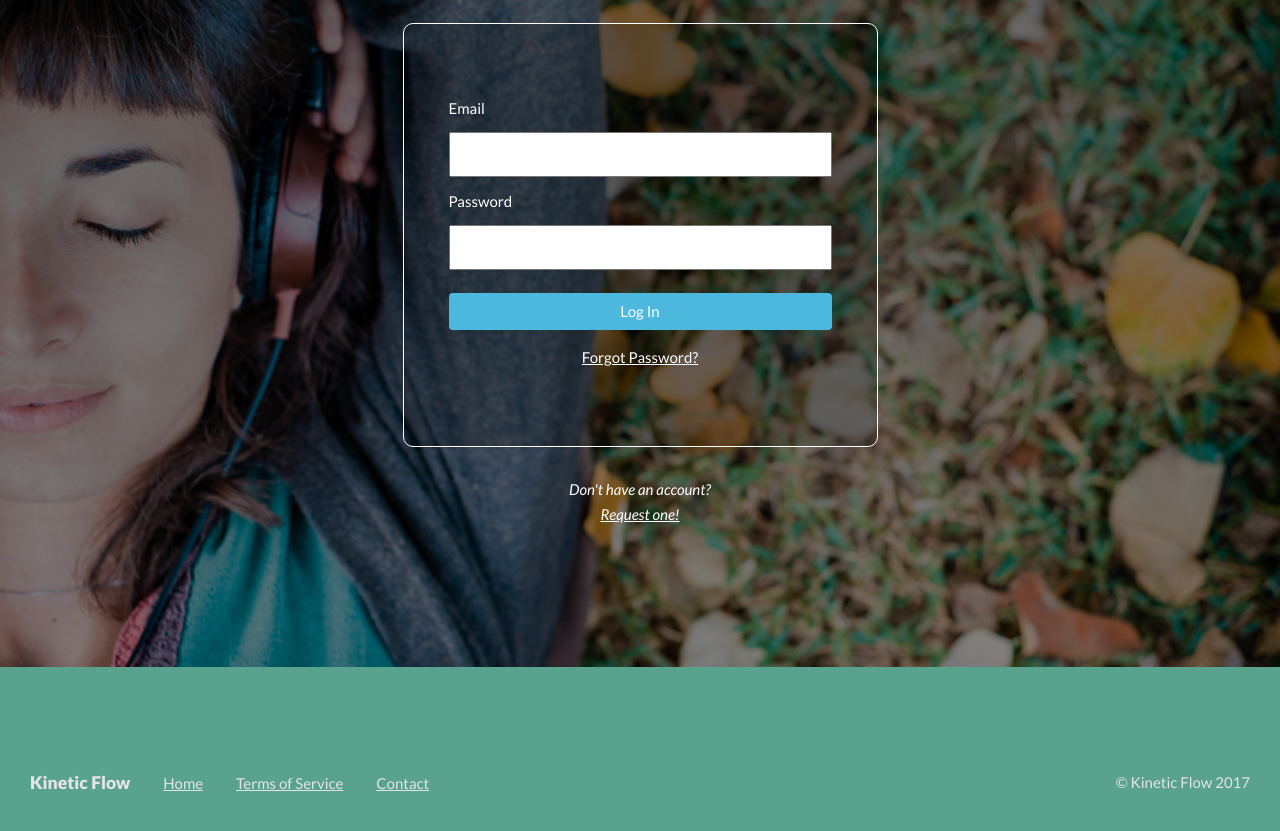
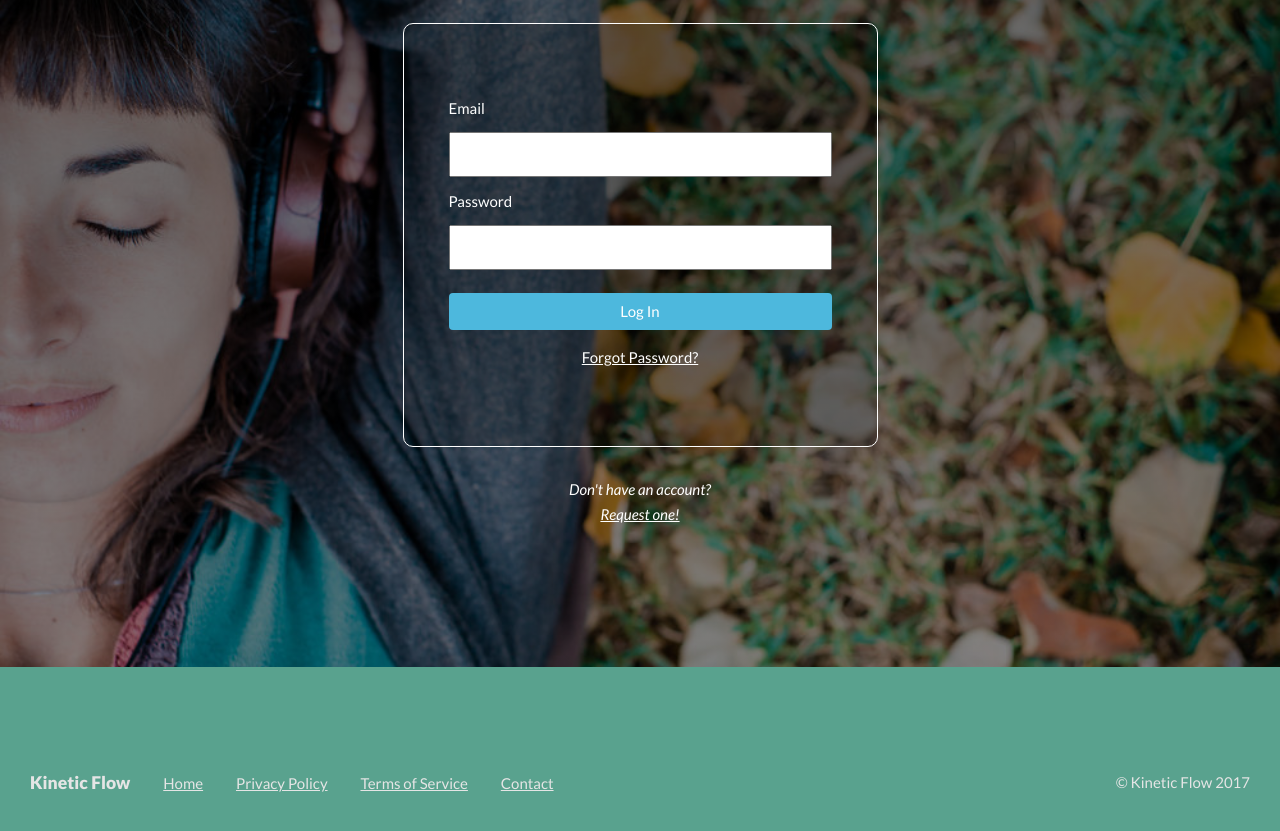
Before and after one commit to kineticflow/kineticflow, a plain HTML site: page index.html in a window 1280 px wide. Shown: the part 133-964 px from the top of the page. Drawn offline with Linux system fonts and the light colour scheme; no server answers.

Commit message:
Closes #54

```diff
--- a/index.html
+++ b/index.html
@@ -193,7 +193,8 @@
         <ul>
           <li><h3>Kinetic Flow</h3></li>
           <li><a href="http://kineticflow.com.au" target="_blank">Home</a></li>
-          <li><a href="#">Terms of Service</a></li>
+          <li><a href="http://www.kineticflow.com.au/s/Kinetic-Flow-Privacy-Policy-v10.pdf" target="_blank">Privacy Policy</a></li>
+          <li><a href="http://www.kineticflow.com.au/s/Kinetic-Flow-TCs.pdf" target="_blank">Terms of Service</a></li>
           <li><a href="http://www.kineticflow.com.au/contactus/" target="_blank">Contact</a></li>
         </ul>
       </div>
```
